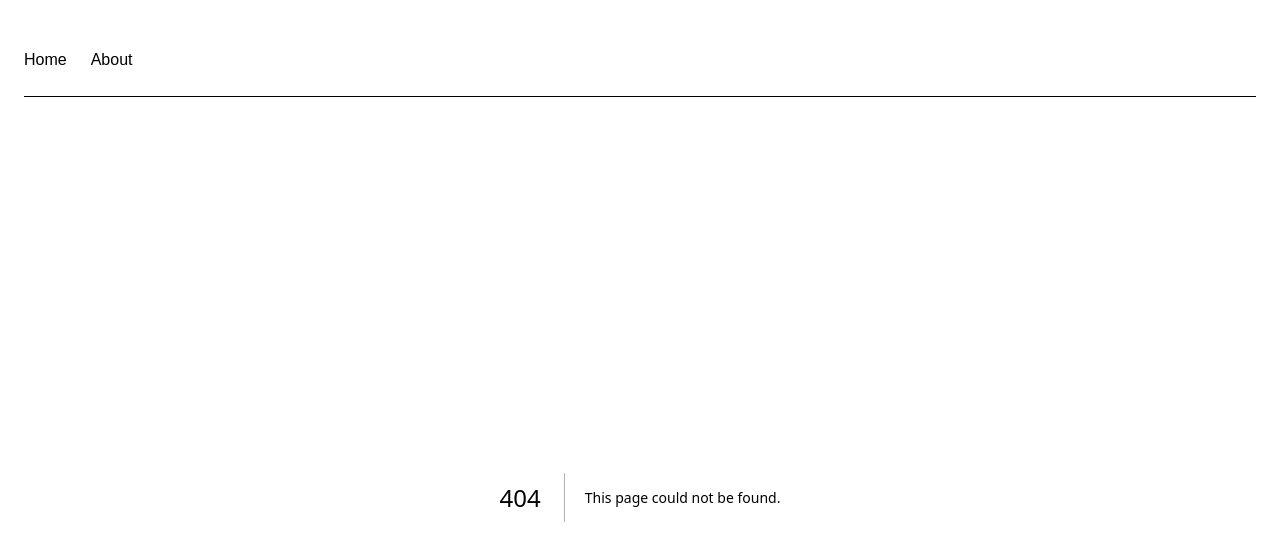
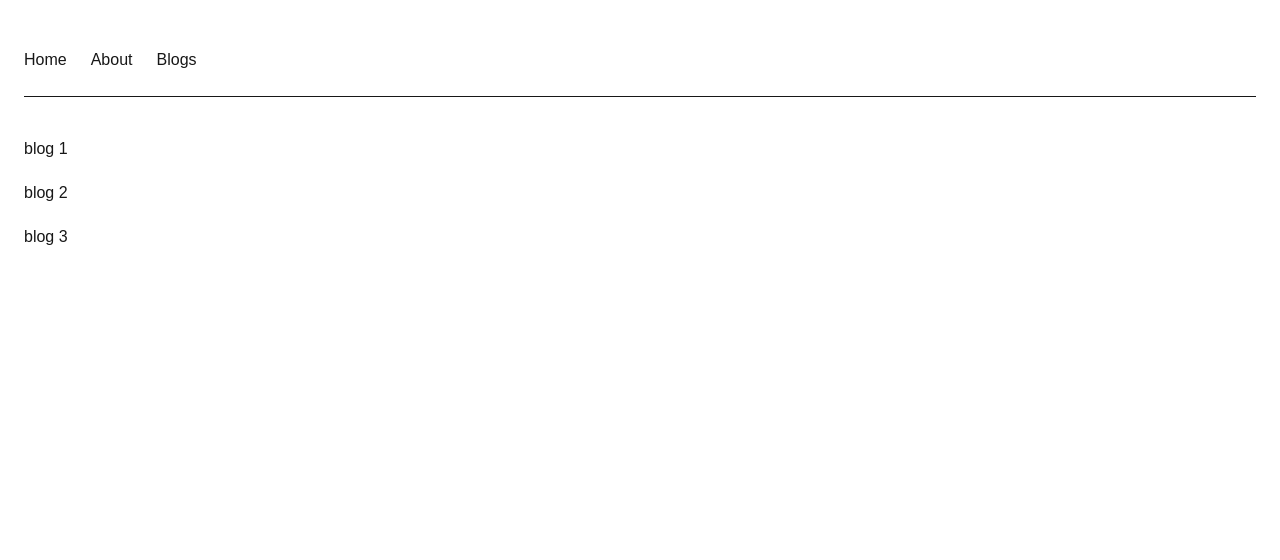
Before and after one commit to Shuvr09/learn-next-js, a Next.js app: page /blogs in a window 1280 px wide. Before the commit this address had no page. Shown: the top 560 px of the page. Built offline with nearby package versions, Linux system fonts and the light colour scheme.

Commit message:
learned client side rendering

```diff
--- /dev/null
+++ b/app/about/error.js
@@ -0,0 +1,24 @@
+"use client"; // Error boundaries must be Client Components
+
+import { useEffect } from "react";
+
+export default function Error({ error, reset }) {
+  useEffect(() => {
+    // Log the error to an error reporting service
+    console.error(error);
+  }, [error]);
+
+  return (
+    <div>
+      <h2>Something went wrong!</h2>
+      <button
+        onClick={
+          // Attempt to recover by trying to re-render the segment
+          () => reset()
+        }
+      >
+        Try again
+      </button>
+    </div>
+  );
+}
--- a/app/about/layout.js
+++ b/app/about/layout.js
@@ -4,7 +4,7 @@ import React from "react";
 export default function AboutLayout({ children }) {
   return (
     <div>
-      <nav className="mbr-6 mb-6">
+      <nav className="mt-6 mb-6">
         <ul className="flex gap-6">
           <li>
             <Link href="/about/vision">Vision</Link>
--- a/app/about/mission/page.js
+++ b/app/about/mission/page.js
@@ -1,9 +1,11 @@
+import Button from "@/app/components/button";
 import React from "react";
 
 export default function Mission() {
   return (
     <main className="mt-10">
       <div>This is mission page</div>
+      <Button />
     </main>
   );
 }
--- a/app/about/page.js
+++ b/app/about/page.js
@@ -1,6 +1,7 @@
 import React from "react";
 
 export default function About() {
+  // throw new Error("This is a simulated error for testing purposes.");
   return (
     <main className="mt-10">
       <div>About page content goes here.</div>
--- /dev/null
+++ b/app/blogs/[id]/page.js
@@ -0,0 +1,11 @@
+import { notFound } from "next/navigation";
+import React from "react";
+
+export default function BlogPage({ params }) {
+  const { id } = params;
+
+  if (id > "3") {
+    notFound();
+  }
+  return <div className="mt-6">The Blog Id is : {id}</div>;
+}
--- /dev/null
+++ b/app/blogs/page.js
@@ -0,0 +1,33 @@
+import Link from "next/link";
+import React from "react";
+
+export default function Blogs() {
+  const blogs = [
+    {
+      id: 1,
+      title: "blog 1",
+      description: "This is the first blog post.",
+    },
+    {
+      id: 2,
+      title: "blog 2",
+      description: "This is the second blog post.",
+    },
+    {
+      id: 3,
+      title: "blog 3",
+      description: "This is the third blog post.",
+    },
+  ];
+  return (
+    <main className="mt-10">
+      <ul>
+        {blogs.map((blog) => (
+          <li className="mb-5" key={blog.id}>
+            <Link href={`/blogs/${blog.id}`}>{blog.title}</Link>
+          </li>
+        ))}
+      </ul>
+    </main>
+  );
+}
--- /dev/null
+++ b/app/components/button.js
@@ -0,0 +1,15 @@
+"use client";
+import React from "react";
+
+export default function Button() {
+  return (
+    <div className="mt-5">
+      <button
+        className="px-3 py-1 bg-green-500 hover:bg-amber-500 rounded-2xl"
+        onClick={() => console.log("I have clicked here")}
+      >
+        Click Here
+      </button>
+    </div>
+  );
+}
--- a/app/layout.js
+++ b/app/layout.js
@@ -31,6 +31,9 @@ export default function RootLayout({ children }) {
             <li>
               <Link href="/about">About</Link>
             </li>
+            <li>
+              <Link href="/blogs">Blogs</Link>
+            </li>
           </ul>
         </nav>
         <hr></hr>
--- /dev/null
+++ b/app/not-found.js
@@ -0,0 +1,10 @@
+import React from "react";
+
+export default function NotFound() {
+  return (
+    <div>
+      The Requested page was not found. Please check the URL or return to the
+      home page.
+    </div>
+  );
+}
```
